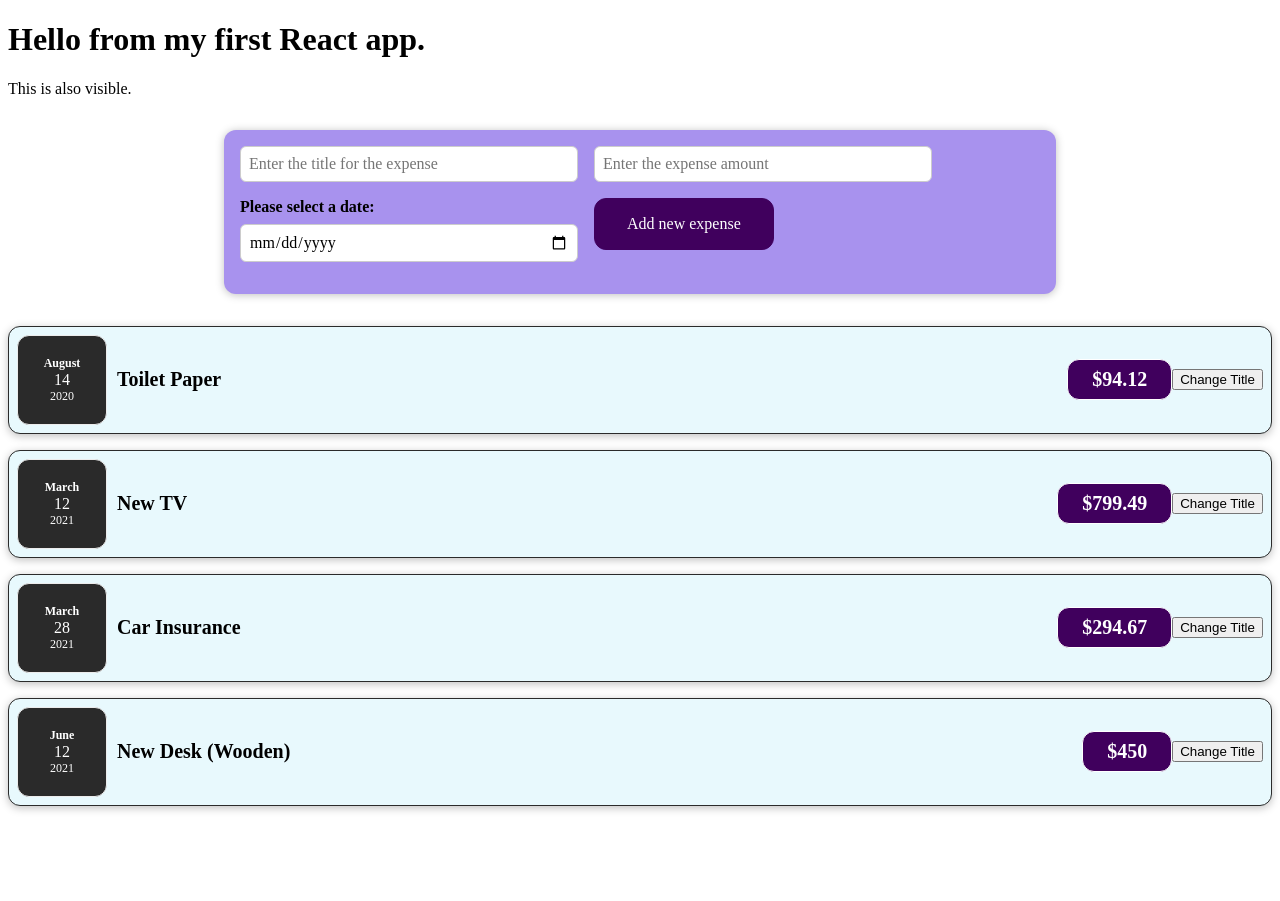
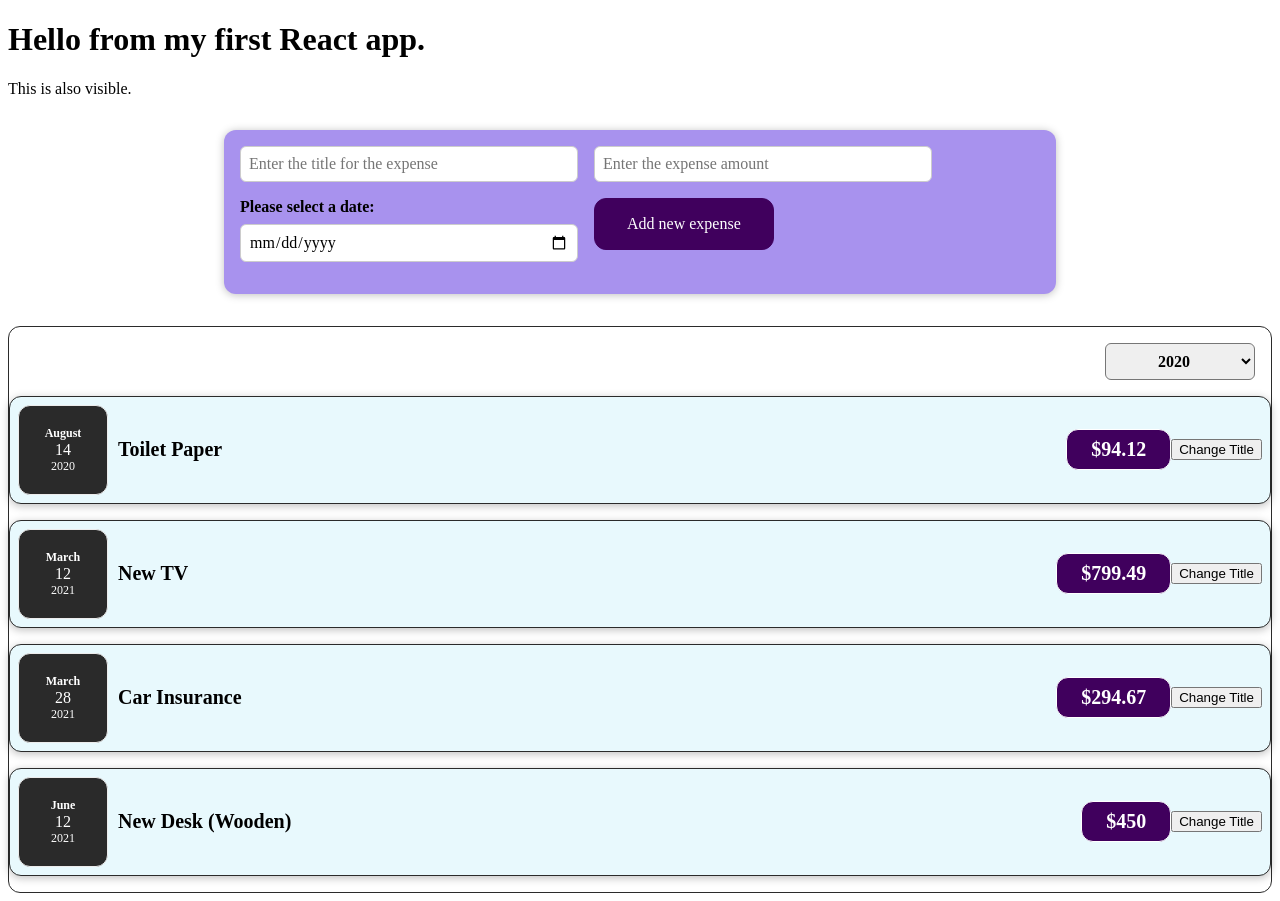
Before and after one commit to Aakarshit-Dhuria/React-Practice, a React (Create React App) app: page / in a window 1280 px wide. Before the commit the page ends 822 px from the top, so only its background shows below. Built offline with nearby package versions, Linux system fonts and the light colour scheme.

Commit message:
Added rendering lists of data(loop)

```diff
--- a/src/App.js
+++ b/src/App.js
@@ -1,5 +1,5 @@
 import './App.css';
-import Expenses from './components/Expenses';
+import Expenses from './components/Expenses/Expenses';
 import NewExpense from './components/NewExpense/NewExpense';
 
 function App() {
--- /dev/null
+++ b/src/components/Expenses/ExpenseFilter.css
@@ -0,0 +1,24 @@
+.expenses-filter {
+	color: white;
+	padding: 0 1rem;
+}
+
+.expenses-filter__control {
+	display: flex;
+	width: 100%;
+	align-items: center;
+	justify-content: space-between;
+	margin: 1rem 0;
+}
+
+.expenses-filter label {
+	font-weight: bold;
+	margin-bottom: 0.5rem;
+}
+
+.expenses-filter select {
+	font: inherit;
+	padding: 0.5rem 3rem;
+	font-weight: bold;
+	border-radius: 6px;
+}
--- /dev/null
+++ b/src/components/Expenses/ExpenseFilter.js
@@ -0,0 +1,23 @@
+import './ExpenseFilter.css';
+
+function ExpenseFilter(props) {
+	const dropdownChangeHandler = (event) => {
+		props.onChangeFilter(event.target.value);
+	};
+
+	return (
+		<div className="expenses-filter">
+			<div className="expenses-filter__control">
+				<label>Filter By year</label>
+				<select value={props.selected} onChange={dropdownChangeHandler}>
+					<option value="2022">2022</option>
+					<option value="2021">2021</option>
+					<option value="2020">2020</option>
+					<option value="2019">2019</option>
+				</select>
+			</div>
+		</div>
+	);
+}
+
+export default ExpenseFilter;
--- a/src/components/ExpenseItems.js
+++ b/src/components/Expenses/ExpenseItems.js
@@ -1,6 +1,6 @@
 import './ExpenseItems.css';
 import ExpenseDate from './ExpenseDate.js';
-import Card from './Card';
+import Card from '../Card';
 import { useState } from 'react';
 
 function ExpenseItems(props) {
--- /dev/null
+++ b/src/components/Expenses/Expenses.css
@@ -0,0 +1,7 @@
+.expenses {
+	padding: 1rem;
+	background-color: rgb(31, 31, 31);
+	margin: 2rem auto;
+	width: 50rem;
+	max-width: 95%;
+}
--- a/src/components/Expenses.js
+++ b/src/components/Expenses/Expenses.js
@@ -1,5 +1,9 @@
 import ExpenseItems from './ExpenseItems';
-function Expenses() {
+import Card from '../Card';
+import ExpenseFilter from './ExpenseFilter';
+import { useState } from 'react';
+
+function Expenses(props) {
 	const expenses = [
 		{
 			id: 'e1',
@@ -27,9 +31,29 @@
 		},
 	];
 
+	const [filteredYear, setFilteredYear] = useState('2020');
+
+	const filterChangeHandler = (selectedYear) => {
+		setFilteredYear(selectedYear);
+	};
+
 	return (
 		<div>
-			<ExpenseItems
+			<Card className="expenses">
+				<ExpenseFilter
+					selected={filteredYear}
+					onChangeFilter={filterChangeHandler}
+				/>
+
+				{expenses.map((expense) => (
+					<ExpenseItems
+						title={expense.title}
+						amount={expense.amount}
+						date={expense.date}
+					/>
+				))}
+
+				{/* <ExpenseItems
 				title={expenses[0].title}
 				amount={expenses[0].amount}
 				date={expenses[0].date}
@@ -48,7 +72,8 @@
 				title={expenses[3].title}
 				amount={expenses[3].amount}
 				date={expenses[3].date}
-			/>
+			/> */}
+			</Card>
 		</div>
 	);
 }
```
Also changed, not shown: src/components/Expenses/ExpenseDate.css (renamed from src/components/ExpenseDate.css), src/components/Expenses/ExpenseDate.js (renamed from src/components/ExpenseDate.js), src/components/Expenses/ExpenseItems.css (renamed from src/components/ExpenseItems.css).
